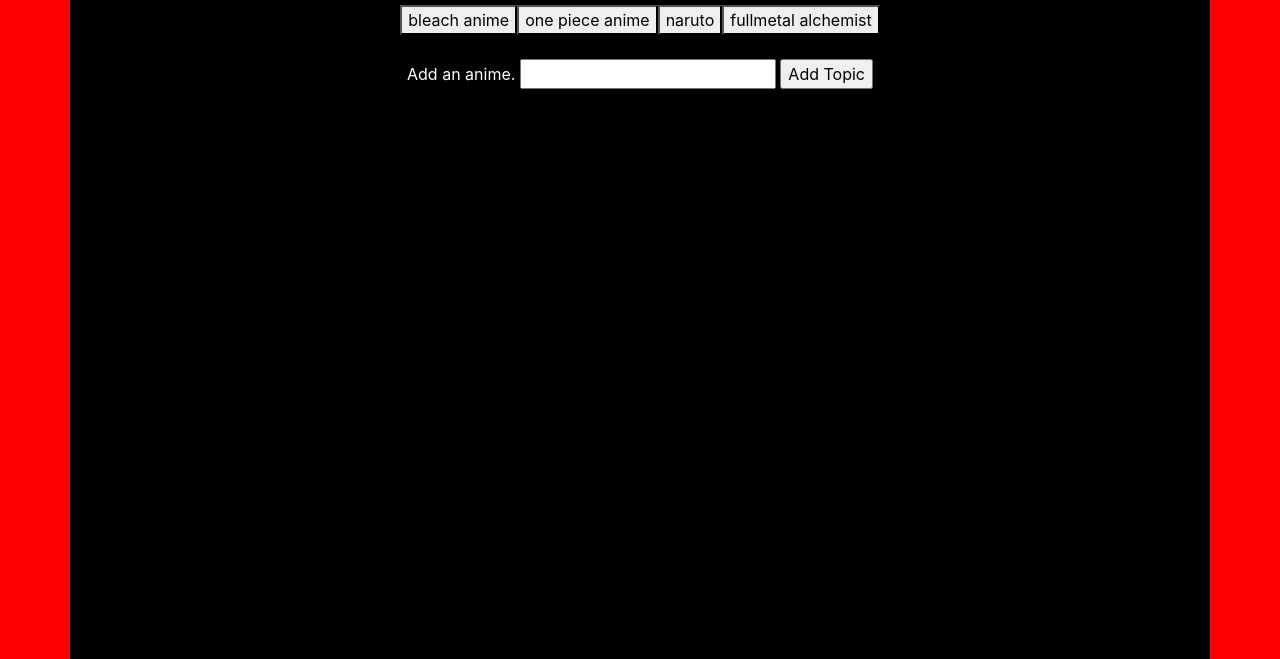
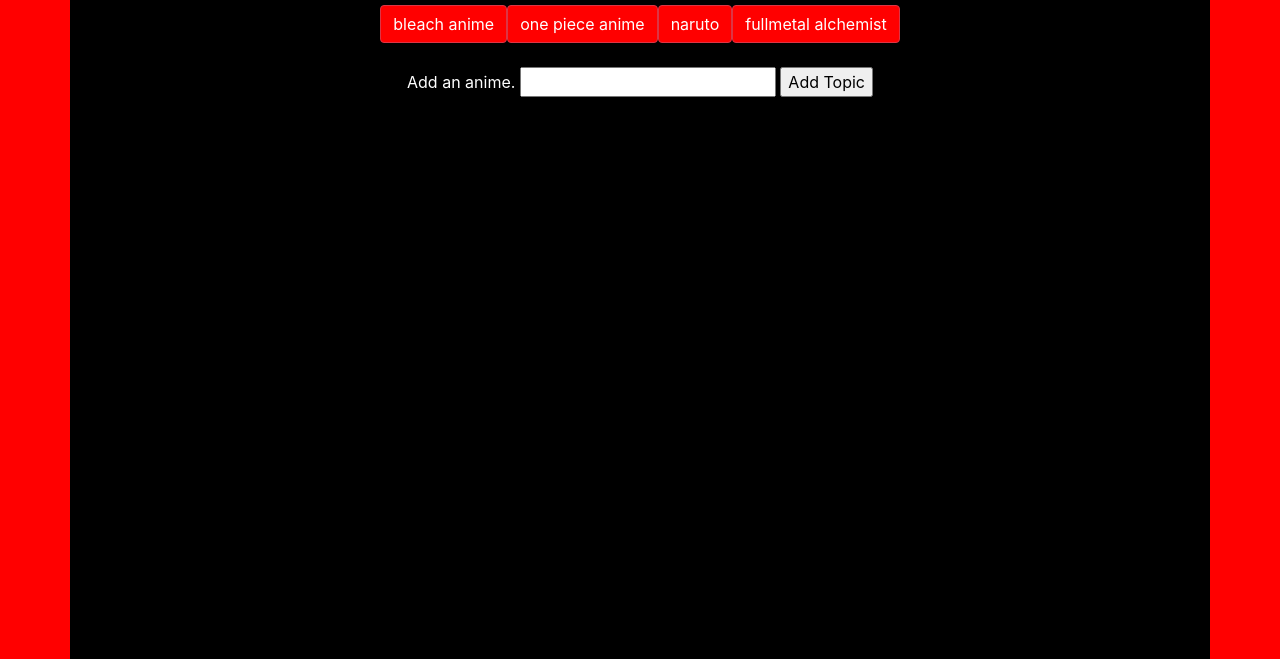
Before and after one commit to Moldysmurf38/GiphyAPI, a plain HTML site: page index.html in a window 1280 px wide. Shown: the part 141-800 px from the top of the page. Drawn offline with nearby package versions, Linux system fonts and the light colour scheme.

Commit message:
button changes

```diff
--- a/game.js
+++ b/game.js
@@ -6,7 +6,7 @@ function renderButtons() {
     $("#stock-button").empty();
     for (var i = 0; i < animes.length; i++) {
         var animeBtn = $("<button>");
-        animeBtn.addClass("anime-btn");
+        animeBtn.attr("class", "btn btn-danger anime-btn");
         animeBtn.attr("data-anime", animes[i]);
         animeBtn.html(animes[i]);
         $("#stock-button").append(animeBtn);
--- a/style.css
+++ b/style.css
@@ -20,7 +20,9 @@ h1 {
     padding-top: 10px;
     padding-bottom: 40px;
 }
-
+.anime-btn{
+    background: red;
+}
 .gif-text {
     margin-top: 20px;
     font-size: 20px;
```
